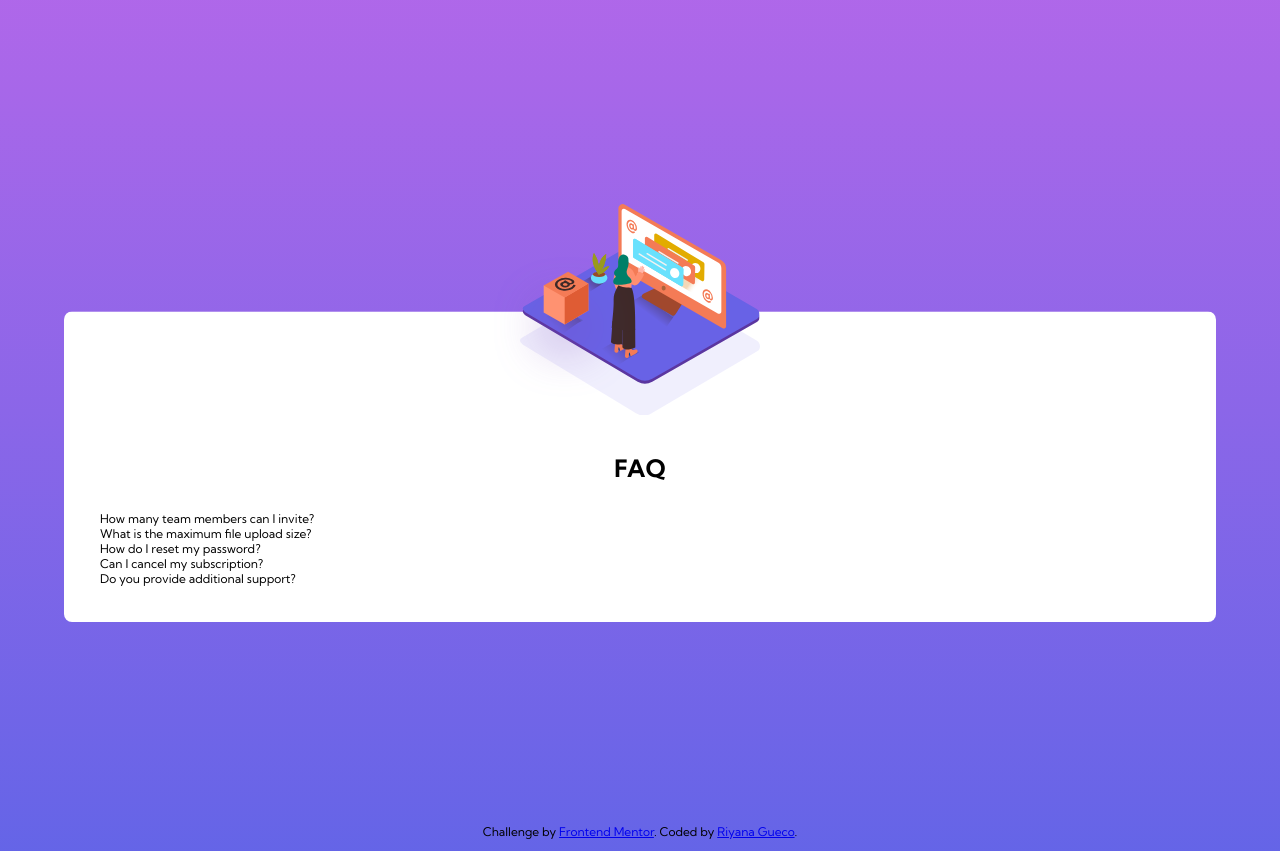
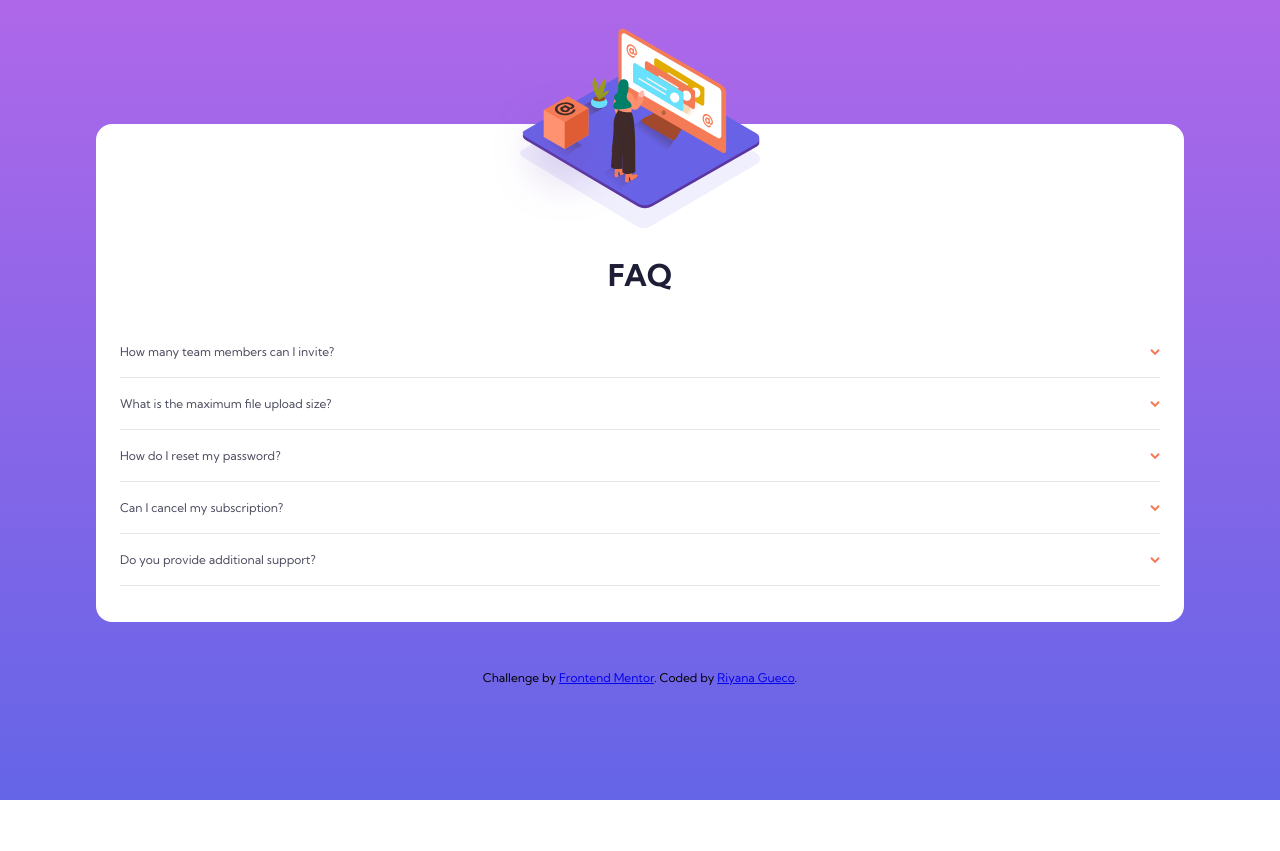
Before and after one commit to rngueco/faq-accordion-card, a plain HTML site: page index.html in a window 1280 px wide. After the commit the page ends 800 px from the top, so only its background shows below. Drawn offline with Linux system fonts and the light colour scheme.

Commit message:
Merge containers, add styling to FAQ list

```diff
--- a/css/style.css
+++ b/css/style.css
@@ -23,45 +23,43 @@ html {
     font-family: 'Kumbh Sans', sans-serif;
     background: linear-gradient(to bottom, var(--upper-color), var(--lower-color));
     background-repeat: no-repeat;
+    min-height: 100vh;
 }
 *, * * {
     box-sizing: border-box;
 }
+h1 {
+    font-size: 2.5rem;
+    color: var(--heading-color);
+}
 
 main {
-    min-height: 100vh;
     display: flex;
     justify-content: center;
-    align-items: center;
+    padding: 2rem;
 }
 
 .wrapper {
-    border-radius: 8px;
-    width: 90vw;
-    padding: 1rem 0;
-}
-
-.illustration {
+    border-radius: 16px;
+    width: 85vw;
+    padding: 1rem;
+    margin-top: 100px; /* Space for overflowing SVG image on mobile */
     background-color: white;
     background-image: url('../images/bg-pattern-mobile.svg');
     background-repeat: no-repeat;
     background-position: top;
-    border-radius: inherit;
-    transform: translateY(55%);
+    position: relative;
 }
-    .illustration__main {
-        margin-left: 50%;
-        transform: translateY(-55%) translateX(-55%);
-    }
+
+.illustration {
+    display: block;
+    position: absolute;
+    left: 50%;
+    transform: translateY(-55%) translateX(-55%);
+}
 
 .faq-list {
-    background-color: white;
-    border-radius: inherit;
-    padding: 1rem 2rem;
-
-    position: relative;
-    top: 2rem;
-    z-index: 1;
+    margin-top: 120px; /* Space for bottom half of overflowing SVG */
 }
     .faq-list h1 {
         text-align: center;
@@ -70,20 +68,57 @@ main {
         list-style: none;
         padding: 1rem;
     }
-    .faq-list details > summary {
+    .faq-list ul li {
+        width: 100%;
+        padding: 1.5rem 0;
+        border-bottom: 1px solid var(--divider-color);
+    }
+    .faq-list ul li details {
+        width: 100%;
+    }
+    .faq-list ul li details > summary {
         list-style: none;
+        color: var(--summary-color);
+        cursor: pointer;
     }
-    .faq-list details > summary::-webkit-details-marker {
+    .faq-list ul li details > summary::-webkit-details-marker {
         display: none;
     }
-    .faq-list details {
-        width: 100%;
+    .faq-list ul li details > summary:hover {
+        color: var(--hover-color) !important;
+        cursor: pointer;
+    }
+    .faq-list ul li details > summary::after {
+        content: url('../images/icon-arrow-down.svg');
+        float: right;
+        transition: transform 0.4s ease;
+    }
+    .faq-list ul li details[open] > summary {
+        font-weight: bolder;
+        color: var(--heading-color);
+    }
+    .faq-list ul li details[open] > summary::after {
+        content: url('../images/icon-arrow-down.svg');
+        float: right;
+        animation: rotate 0.4s ease;
+        transform: rotate(180deg);
     }
     .faq-list details > p {
         max-width: inherit;
+        margin-bottom: 0;
+        color: var(--detail-color);
     }
 
 footer {
     text-align: center;
     margin-top: 2rem;
 }
+
+@keyframes rotate {
+    0% {
+        transform: rotate(0deg);
+    }
+    100% {
+        transform: rotate(180deg);
+    }
+}
--- a/index.html
+++ b/index.html
@@ -13,9 +13,7 @@
 <body>
   <main>
     <div class="wrapper">
-      <div class="illustration">
-        <img class="illustration__main" src="images/illustration-woman-online-mobile.svg" alt="">
-      </div>
+      <img class="illustration" src="images/illustration-woman-online-mobile.svg" alt="">
       <div class="faq-list">
         <h1>FAQ</h1>
         <ul>
```
